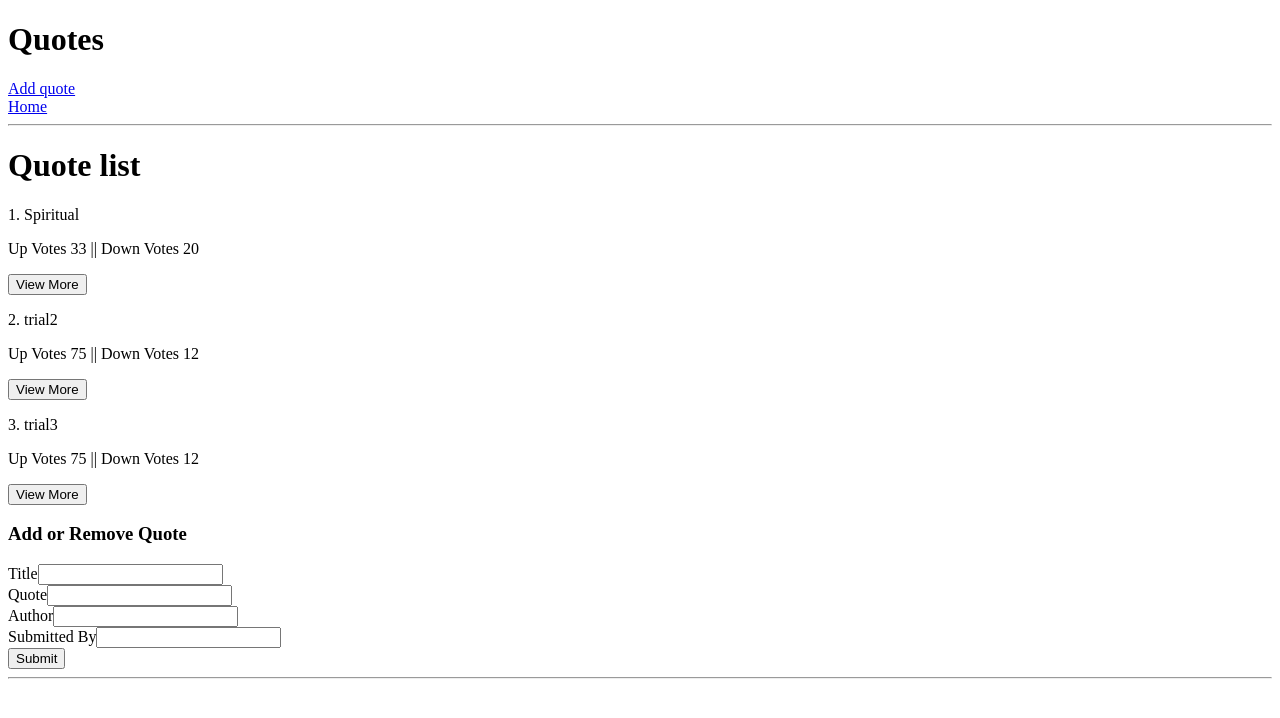
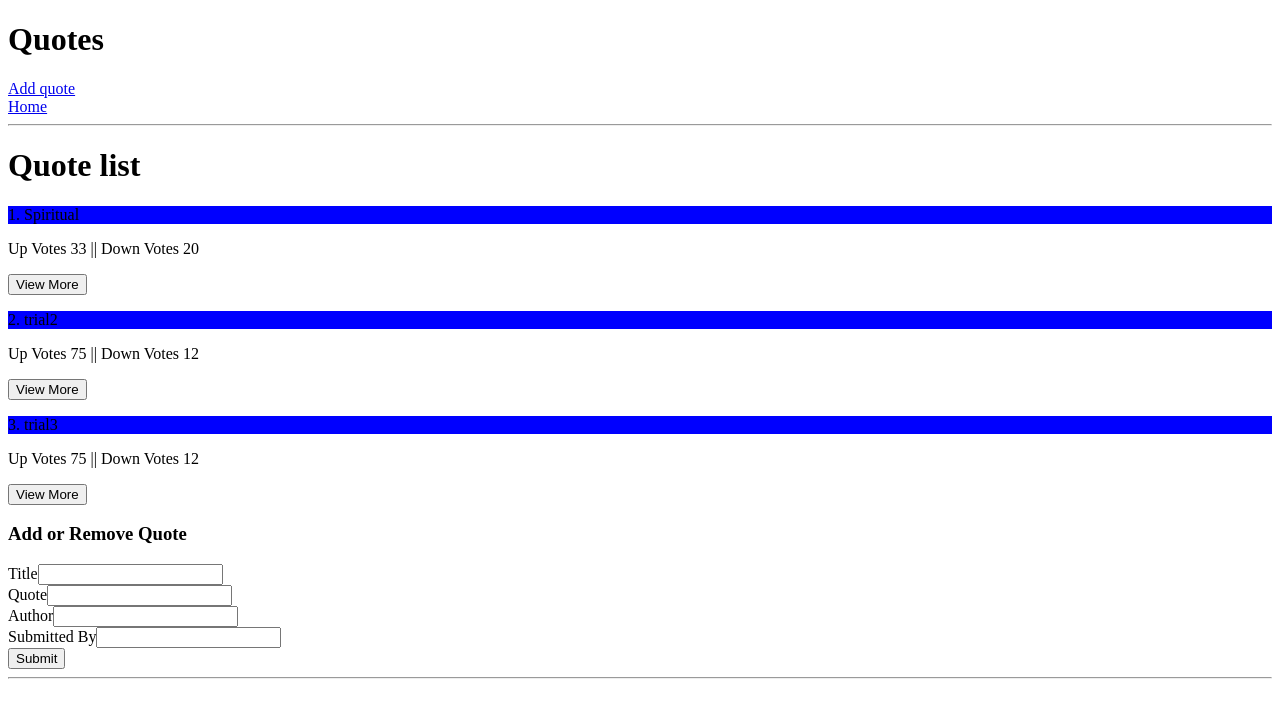
Before and after one commit to layersony/Quotes, an Angular app: page /home in a window 1280 px wide. Shown: the top 718 px of the page. Built offline with nearby package versions, Linux system fonts and the light colour scheme.

Commit message:
highlight directive add

```diff
--- a/src/app/app.module.ts
+++ b/src/app/app.module.ts
@@ -8,6 +8,7 @@ import { QuoteComponent } from './quote/quote.component';
 import { QuoteDetailComponent } from './quote-detail/quote-detail.component';
 import { QuoteFormComponent } from './quote-form/quote-form.component';
 import { CountdownPipe } from './countdown.pipe';
+import { HighlightDirective } from './highlight.directive';
 
 @NgModule({
   declarations: [
@@ -16,6 +17,7 @@ import { CountdownPipe } from './countdown.pipe';
     QuoteDetailComponent,
     QuoteFormComponent,
     CountdownPipe,
+    HighlightDirective,
   ],
   imports: [
     BrowserModule,
--- /dev/null
+++ b/src/app/highlight.directive.ts
@@ -0,0 +1,12 @@
+import { Directive, ElementRef } from '@angular/core';
+
+@Directive({
+  selector: '[appHighlight]'
+})
+export class HighlightDirective {
+
+  constructor(private elem:ElementRef) {
+    this.elem.nativeElement.style.backgroundColor='blue';
+  }
+
+}
--- a/src/app/quote/quote.component.html
+++ b/src/app/quote/quote.component.html
@@ -1,7 +1,7 @@
 <hr>
 <h1>Quote list</h1>
 <div class="list" *ngFor="let quote of quotearr;let qnum = index">
-  <p>{{ qnum+1 }}. {{ quote.title }}</p>
+  <p appHighlight>{{ qnum+1 }}. {{ quote.title }}</p>
   <p>Up Votes {{ quote.upvote }}  || Down Votes {{ quote.downvote }}</p>
   <button (click)='showDetail(qnum)'>View More</button>
 
@@ -9,7 +9,7 @@
     <app-quote-detail [quote]="quote" (upV)='upVt($event, qnum)' (dwV)='dwVt($event, qnum)' (todelete)='todeleQuote($event, qnum)'></app-quote-detail>
   </div>
 </div>
-
+<!-- <button (click)='getHighest()'>Press me</button> -->
 <div class="formquote">
   <app-quote-form (addQuote)='addquote($event)'></app-quote-form>
 </div>
```
Also changed, not shown: src/app/quote/quote.component.ts (+7 -1 lines), 1 other file (tests, documents, lock files or other folders).
